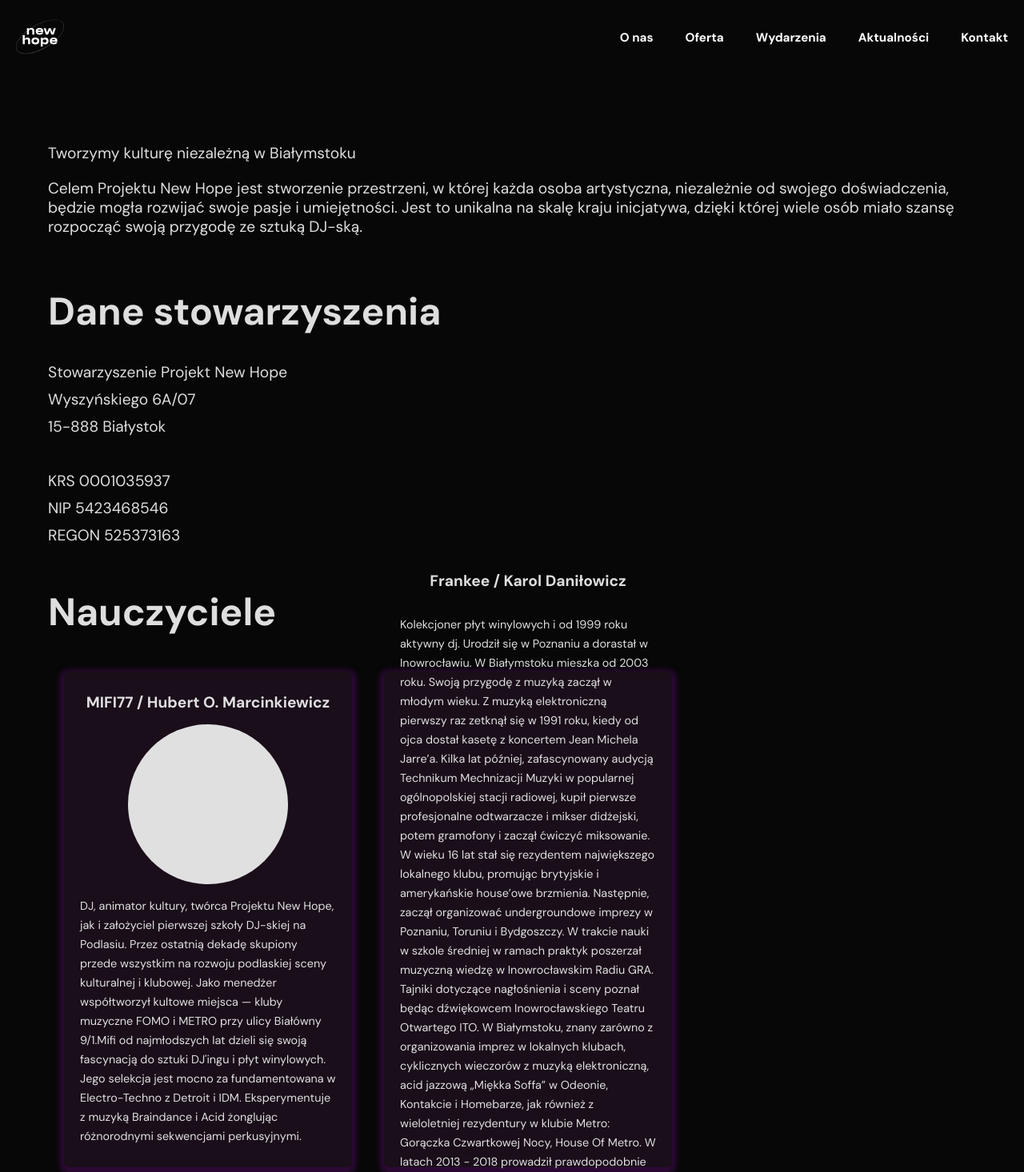
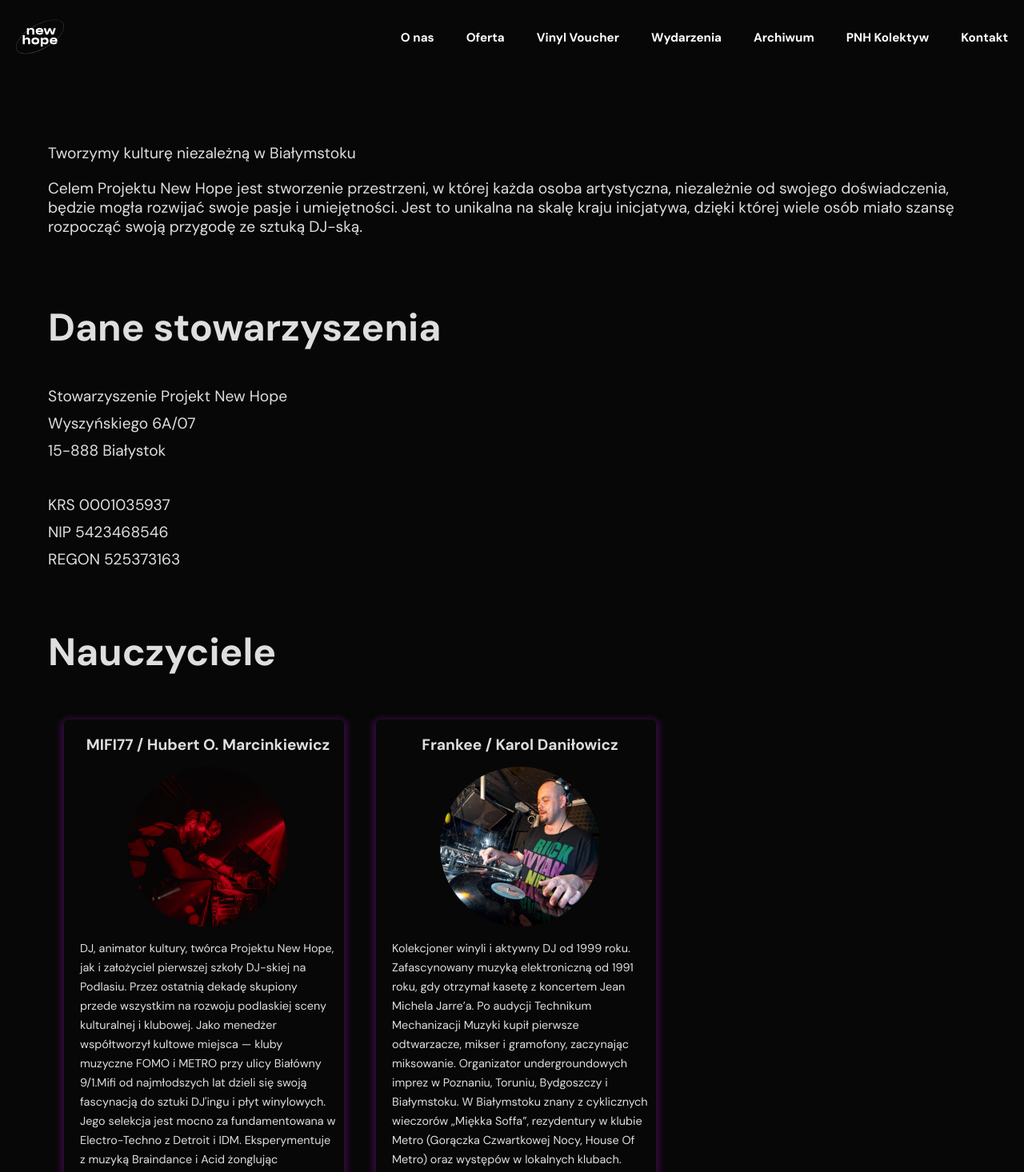
Before and after one commit to MateuszLisowski/PNH, a React (Vite) app: page /about in a window 1280 px wide. Shown: the top 1466 px of the page at 80% size. Built offline with nearby package versions, Linux system fonts and the light colour scheme.

Commit message:
update UI, cards, add fotos

```diff
--- a/src/App.tsx
+++ b/src/App.tsx
@@ -13,11 +13,14 @@ function App() {
           <Routes>
             <Route path="/" element={<Home />} />
             <Route path="/about" element={<About />} />
-            <Route path="/events" element={<p>wydarzenia</p>} />
+            <Route path="/events" element={<></>} />
             <Route path="/offer" element={<Offer />} />
-            <Route path="/rent" element={<p>Wynajem</p>} />
+            <Route path="/rent" element={<></>} />
             <Route path="/contact" element={<Contact />} />
-            <Route path="/contact/:id" element={<Contact />} />
+            <Route path="/vinyl-voucher" element={<></>} />
+            <Route path="/pnh-collective" element={<></>} />
+            <Route path="/past-events" element={<></>} />
+            <Route path="*" element={<p>NOT FOUND TODO</p>} />
           </Routes>
           <Footer />
         </Layout>
--- a/src/Navigation.module.css
+++ b/src/Navigation.module.css
@@ -13,7 +13,6 @@
   a {
     color: white;
     text-decoration: none;
-    cursor: pointer;
     padding: 20px;
     font-weight: bold;
     transition: color 0.2s ease;
--- a/src/Navigation.tsx
+++ b/src/Navigation.tsx
@@ -58,9 +58,10 @@ export const Navigation = () => {
       <div>
         <Link to="/about">O nas</Link>
         <Link to="/offer">Oferta</Link>
-        {/* <Link to="/shop">Sklep</Link> */}
+        <Link to="/vinyl-voucher">Vinyl Voucher</Link>
         <Link to="/events">Wydarzenia</Link>
-        <Link to="/news">Aktualności</Link>
+        <Link to="/past-events">Archiwum</Link>
+        <Link to="/pnh-collective">PNH Kolektyw</Link>
         <Link to="/contact">Kontakt</Link>
       </div>
     </nav>
--- a/src/Reusable.module.css
+++ b/src/Reusable.module.css
@@ -1,7 +1,7 @@
 .sectionTitle {
   font-size: 3rem;
   font-weight: bold;
-  margin: 50px 0 30px 0;
+  margin: 70px 0 40px 0;
 }
 
 .sectionText {
@@ -28,3 +28,11 @@
   flex-wrap: wrap;
   align-items: center;
 }
+
+.link {
+  color: rgb(39, 89, 163);
+
+  &:hover {
+    color: var(--color-violet);
+  }
+}
--- a/src/components/Card.module.css
+++ b/src/components/Card.module.css
@@ -1,17 +1,22 @@
 .card {
   border-radius: 6px;
-  padding: 10px 20px;
+  padding: 20px 10px 20px 20px;
   width: 320px;
   font-size: 0.9rem;
-  background-color: #190e19;
+  background-color: var(--color-dark);
   margin: 20px;
   height: 600px;
   display: flex;
   flex-direction: column;
-  justify-content: center;
+  justify-content: flex-start;
   align-items: center;
   box-shadow: 0px 3px 7px 5px rgba(64, 11, 78, 0.7);
+  transition: box-shadow 0.3s ease;
   z-index: 2;
+
+  &:hover {
+    box-shadow: 0px 6px 11px 11px rgba(64, 11, 78, 0.9);
+  }
 }
 
 .foto {
@@ -19,6 +24,7 @@
   height: 200px;
   border-radius: 50%;
   margin: 15px 0;
+  object-fit: cover;
 }
 
 .mockedFoto {
--- a/src/pages/About.tsx
+++ b/src/pages/About.tsx
@@ -4,6 +4,8 @@ import styles from "../Reusable.module.css";
 import aboutStyles from "./About.module.css";
 import { Card } from "../components/Card";
 import { useScrollToSection } from "../utils/useScrollToSection";
+import hubertFoto from "../assets/hubert.jpg";
+import frankeeFoto from "../assets/frankee.jpg";
 
 export const About = () => {
   useScrollToSection();
@@ -13,13 +15,13 @@ export const About = () => {
       nick: "MIFI77 / Hubert O. Marcinkiewicz",
       description:
         "DJ, animator kultury, twórca Projektu New Hope, jak i założyciel pierwszej szkoły DJ-skiej na Podlasiu. Przez ostatnią dekadę skupiony przede wszystkim na rozwoju podlaskiej sceny kulturalnej i klubowej. Jako menedżer współtworzył kultowe miejsca — kluby muzyczne FOMO i METRO przy ulicy Białówny 9/1.Mifi od najmłodszych lat dzieli się swoją fascynacją do sztuki DJ'ingu i płyt winylowych. Jego selekcja jest mocno za fundamentowana w Electro-Techno z Detroit i IDM. Eksperymentuje z muzyką Braindance i Acid żonglując różnorodnymi sekwencjami perkusyjnymi.",
-      foto: "",
+      foto: hubertFoto,
     },
     {
       nick: "Frankee / Karol Daniłowicz",
       description:
-        "Kolekcjoner płyt winylowych i od 1999 roku aktywny dj. Urodził się w Poznaniu a dorastał w Inowrocławiu. W Białymstoku mieszka od 2003 roku. Swoją przygodę z muzyką zaczął w młodym wieku. Z muzyką elektroniczną pierwszy raz zetknął się w 1991 roku, kiedy od ojca dostał kasetę z koncertem Jean Michela Jarre’a. Kilka lat później, zafascynowany audycją Technikum Mechnizacji Muzyki w popularnej ogólnopolskiej stacji radiowej, kupił pierwsze profesjonalne odtwarzacze i mikser didżejski, potem gramofony i zaczął ćwiczyć miksowanie. W wieku 16 lat stał się rezydentem największego lokalnego klubu, promując brytyjskie i amerykańskie house’owe brzmienia. Następnie, zaczął organizować undergroundowe imprezy w Poznaniu, Toruniu i Bydgoszczy. W trakcie nauki w szkole średniej w ramach praktyk poszerzał muzyczną wiedzę w Inowrocławskim Radiu GRA. Tajniki dotyczące nagłośnienia i sceny poznał będąc dźwiękowcem Inowrocławskiego Teatru Otwartego ITO. W Białymstoku, znany zarówno z organizowania imprez w lokalnych klubach, cyklicznych wieczorów z muzyką elektroniczną, acid jazzową „Miękka Soffa” w Odeonie, Kontakcie i Homebarze, jak również z wieloletniej rezydentury w klubie Metro: Gorączka Czwartkowej Nocy, House Of Metro. W latach  2013 - 2018 prowadził prawdopodobnie najdłuższą autorską audycję w kraju (w sumie 4h w każdy piątek) „Miękka Sofa” i „Dobry Wieczór”. Dziś nadal można go spotkać za gramofonami w Białostockich klubach jak i podczas warsztatów / kursów dj.",
-      foto: "",
+        "Kolekcjoner winyli i aktywny DJ od 1999 roku. Zafascynowany muzyką elektroniczną od 1991 roku, gdy otrzymał kasetę z koncertem Jean Michela Jarre’a. Po audycji Technikum Mechanizacji Muzyki kupił pierwsze odtwarzacze, mikser i gramofony, zaczynając miksowanie. Organizator undergroundowych imprez w Poznaniu, Toruniu, Bydgoszczy i Białymstoku. W Białymstoku znany z cyklicznych wieczorów „Miękka Soffa”, rezydentury w klubie Metro (Gorączka Czwartkowej Nocy, House Of Metro) oraz występów w lokalnych klubach. Prowadzi warsztaty DJ i nadal gra w Białostockich klubach.",
+      foto: frankeeFoto,
     },
   ];
 
@@ -53,7 +55,7 @@ export const About = () => {
         <h2 id="teachers" className={styles.sectionTitle}>
           Nauczyciele
         </h2>
-        <article className={cx([styles.sectionText, styles.rowFlex])}>
+        <section className={cx([styles.sectionText, styles.rowFlex])}>
           {teachers.map(({ description, nick, foto }) => (
             <Card
               key={nick}
@@ -62,7 +64,7 @@ export const About = () => {
               foto={foto}
             />
           ))}
-        </article>
+        </section>
         <h2 className={styles.sectionTitle}>Członkowie stowarzyszenia</h2>
         <article className={styles.sectionText}>
           <p className={styles.smallText}>Hubert O. Marcinkiewicz</p>
--- a/src/pages/Contact.tsx
+++ b/src/pages/Contact.tsx
@@ -1,11 +1,10 @@
 import { SubpageLayout } from "../components/SubpageLayout";
 import { useScrollToSection } from "../utils/useScrollToSection";
+import { cx } from "../utils/classnames";
 import styles from "../Reusable.module.css";
 
 const GoogleMap = () => {
   return (
-    <div>
-      <h2>Nasza lokalizacja</h2>
     <iframe
       src="https://www.google.com/maps/embed?pb=!1m14!1m12!1m3!1d149.6200491954938!2d23.14089115024508!3d53.12956751487228!2m3!1f0!2f0!3f0!3m2!1i1024!2i768!4f13.1!5e0!3m2!1sen!2sus!4v1734898991859!5m2!1sen!2sus"
       width="500"
@@ -13,7 +12,6 @@ const GoogleMap = () => {
       loading="lazy"
       allowFullScreen
     ></iframe>
-    </div>
   );
 };
 
@@ -27,14 +25,28 @@ export const Contact = () => {
           <h1 id="info" className={styles.sectionTitle}>
             Kontakt
           </h1>
+          <p className={styles.sectionText}>
+            Email główny - projektnewhope@gmail.com
+          </p>
+          <p className={styles.sectionText}>
+            Email Warsztaty - projektnewhope.warsztaty@gmail.com
+          </p>
+          <p className={styles.sectionText}>Telefon kontaktowy +48530546016 </p>
+          <p className={styles.sectionText}>Wyszyńskiego 6A/07</p>
+          <p className={styles.sectionText}>15-888 Białystok</p>
         </section>
         <section>
           <h2 id="localization" className={styles.sectionTitle}>
             Lokalizacja
           </h2>
-          New Hope znajduje się w Białymstoku, w dzielnicy Centrum, przy ulicy
-          Wyszyńskiego. Obok społemu kometa. Parking znajduje się za sklepem lub
-          płatny przy ulicy.
+          <p className={cx([styles.text, styles.sectionText])}>
+            New Hope znajduje się w Białymstoku, nieopodal dworca PKS, przy
+            ulicy Wyszyńskiego. Obok sklepu Kometa. Samochód mozna zaparkować na
+            bezpłatnym parkingu za sklepem lub płatnym przy ulicy głównej.
+            Wejście do lokalu znajduje się w prawej części rzemieślnika przy
+            ulicy Wyszyńskiego 6A. Nasze miejsce usytuowane jest w podziemiach
+            budynku, do którego prowadzą schody i długi korytarz.
+          </p>
         </section>
         <GoogleMap />
         <section>
--- a/src/pages/Home.module.css
+++ b/src/pages/Home.module.css
@@ -2,7 +2,7 @@
   display: flex;
   flex-direction: column;
   align-items: center;
-  margin-bottom: 180px;
+  margin-bottom: 150px;
 }
 
 .title {
--- a/src/pages/Offer.tsx
+++ b/src/pages/Offer.tsx
@@ -1,5 +1,6 @@
 import { SubpageLayout } from "../components/SubpageLayout";
 import { useScrollToSection } from "../utils/useScrollToSection";
+import { Link } from "react-router-dom";
 import styles from "../Reusable.module.css";
 
 export const Offer = () => {
@@ -8,6 +9,31 @@ export const Offer = () => {
   return (
     <main>
       <SubpageLayout>
+        <section className={styles.sectionText}>
+          <p className={styles.text}>
+            Prowadzimy kursy i warsztaty DJ-skie stacjonarnie i wyjazdowo. W
+            naszej ofercie znajdziesz między innymi warsztaty grupowe i
+            indywidualne skierowane do każdej grupy wiekowej. Oferujemy również
+            szereg usług (
+            {
+              <Link to="./#services" className={styles.link}>
+                cennik
+              </Link>
+            }
+            ).
+          </p>
+          <p className={styles.text}>
+            W razie pytań, spersonalizowanych usług niewymienionych w cenniku
+            lub chęci zapisania się na zajęcia prosimy o kontakt telefoniczny
+            lub mailowy -{" "}
+            {
+              <Link to="../contact#info" className={styles.link}>
+                kontakt
+              </Link>
+            }
+            . Postaramy się spełnić Twoje oczekiwania.
+          </p>
+        </section>
         <h2 id="workshops" className={styles.sectionTitle}>
           Warsztaty DJ-skie
         </h2>
@@ -23,78 +49,4 @@ export const Offer = () => {
       </SubpageLayout>
     </main>
   );
-  //   Cennik i usługi:
-  // Naprawa i Konserwacja Sprzętu:
-  // __ zapytania od ludzi co potrzebują naprawić
-  // Czyszczenie i konserwacja gramofonów, kontrolerów, mikserów – 30-50 zł/szt.
-  // Naprawa kabli (lutowanie, wymiana wtyczek) – 20 zł/kabel.
-  // Naprawa sprzętu DJ – do ustalenia indywidualnie.
-  // Naprawa MacBooków – do ustalenia indywidualnie.
-  // Kalibracja i ustawienie pitch control w gramofonach – 30 zł/gramofon.
-  // Przestrajanie i kalibracja gramofonów – 50 zł/gramofon.
-  // Czyszczenie i konserwacja winyli – 10 PLN za płytę.
-  // Inne problemy techniczne, konsultacja - do ustalenia indywidualnie / 100zł / h
-  // Konfiguracja i Rozwiązywanie Problemów:
-  // Konfiguracja oprogramowania DJ-skiego (Serato, Rekordbox, Traktor):
-  // Podstawowa – 40 zł.
-  // Zaawansowana – 70 zł.
-  // Konfiguracja setupu DJ – 40-70 zł.
-  // Mapping (np. Serato na Traktor) – do ustalenia indywidualnie.
-  // Rozwiązywanie problemów indywidualnych – do ustalenia indywidualnie.
-  // Wynajem i Sprzedaż Sprzętu:
-  // Wynajem akcesoriów/sprzętu/kabli/gramofonów/kontrolerów/mikserów/czegokolwiek co mamy (np. slipmat, igły) – 5% wartości sprzętu za dzień
-  //  Hubert O. Marcinkiewicz lista i ceny
-  // Sprzedaż sprzętu poprzez szkołę (prowizja 5%, uczniowie za darmo) + wysyłka, usługa jest dobra bo korzysta z renomy zaufanej szkoły DJ a nie ktoś losowy z Internetu i gwarancja jakości lub ewentualna naprawa
-  // Szkolenia i Konsultacje:
-  // Szkolenie z miksowania (Ableton/Traktor/Serato) – 50 zł/30 minut.
-  // „Muzyczne konsultacje” – 20 zł/15 minut.
-  // Zajęcia indywidualne Djskie ukierunkowane wg zapotrzebowania klienta
-  // Konsultacje techniczne / sprzętowe - do ustalenia
-  // Krótki kurs obsługi oprogramowania DJ-skiego: 30 PLN za sesję
-  // Audyt social media – do ustalenia indywidualnie.
-  // Porady dotyczące zakupu sprzętu (np. wybór słuchawek lub gramofonów) – 30 zł/sesja.
-  // Sprawdzenie sprzętu po zakupie i ewentualne drobne naprawy / customizacja
-  // Pomoc w wyborze oraz zakupie sprzętu używanego + negocjacje + ocena sprzętu po zakupie (5% ceny)
-  // Sesje konsultacyjne z ustawiania sprzętu audio (np. mikrofonów, wzmacniaczy), porady dotyczące ustawień sprzętu audio, optymalizacji dźwięku w różnych warunkach - 30-50 zł za sesję
-  // Usługi Kreatywne:
-  // Produkcja małych utworów/jingli (Ableton/Maschine) – 100-200 zł/utwór (do 1 minuty). - PRZYSZŁOŚĆ
-  // Szybkie nagranie demo DJ-a – 50-100 zł/sesja (1-2 godz.). - Udostepnienie setupu na nagrywkę setu, np sesja min. 1.5h
-  // Usługi Graficzne - PRZYSZŁOŚĆ
-  // Projektowanie prostych grafik na plakaty/wydarzenia – 50-100 zł/projekt.
-  // Drukowanie małych naklejek z logo lub grafiką muzyczną – 10 zł/szt.
-  // Personalizacja slipmat – 30 zł/slipmat.
-  // Tworzenie winylowych ozdób (np. zegary, stojaki) – od 40 zł.
-  // Zaprojektowanie logo dla początkujących DJ-ów - do ustalenia
-  // Tworzenie prostych personalizowanych grafik na sprzęt (naklejki, osłony na miksery, slipmaty)
-  // Personalizacja materiałów promocyjnych (plakaty, ulotki): 40 PLN za projekt.
-  // Wynajem Przestrzeni i Testy:
-  // Wstęp do sali na 30 minut testów sprzętu – 15 zł.
-  // Występ próbny DJ + konsulacja + feedback - 150 zł
-  // 1 pomieszczenie: 300 zł za 3 godziny.
-  // 2 pomieszczenie: 300 zł za 3 godziny.
-  //  Nagrania live-setów
-  // Opis: Profesjonalne nagranie DJ-skich setów w dobrze wyposażonym studiu.
-  // Cena: 300 PLN/2 godziny.
-  // Dodatek: Postprodukcja dźwięku.
-  // Personalizowane Playlisty i Eventy:
-  // Tworzenie personalizowanych playlist – 50-100 zł/playlistę.
-  // Kompletowanie playlist na potrzeby imprez i występów DJ-skich (z propozycjami utworów dostosowanych do klimatu), Cena: 30 PLN/playlistę (do 20 utworów).
-  // Konfiguracja systemów audio dla małych eventów: 50 PLN za konfigurację.
-  // . Mikro-warsztaty „Od podstaw” / wyjazdowe w różnych miejscach
-  // Opis: Jednogodzinne sesje wprowadzające w DJ-ing, produkcję muzyki lub miksowanie.
-  // Cena: 50 PLN/osoba.
-  // Dodatek: Uczestnicy otrzymują voucher na kolejne warsztaty.
-  // Personalizowane szkolenia i szkolenia dla firm -
-  // Opis: Indywidualne lekcje, dostosowane do potrzeb uczestnika – od zaawansowanego miksowania po branding artysty.
-  // Cena: 150 PLN/godzinę.
-  // Inne:
-  // Skontaktuj się i powiedz jakie masz potrzeby i wycenimy
-  // Znizki dla uczniow / czlonkow / regularnych najemcow na uslugi, docenienie klientów
-
-  // DJ masterclass:
-
-  // Oferta premium dla najbardziej wymagających i najbardziej zamożnych i ambitnych, lekcje w których oprocz zajęć są prywatne konsultacje i jakieś zaawansowane rzeczy (do ustalenia jakby taka oferta wyglądało, masterclassy często są w różnych branżach jako oferta premium i warto to wprowadzić), masterclass obejmowałby również wiedze z produkcji, wsparcie w marketingu jako DJ, budowa kariery, bookingi itd czyli cała Twoja wiedza, można dodać jakąś gwarancje ale też i dużą cene typu 5000zł
-
-  // Indywidualne lekcje DJ-ingu: Cena: 100 zł za godzinę.
-  return <></>;
 };
```
Also changed, not shown: src/assets/frankee.jpg (added), src/assets/hubert.jpg (added). Lines whose indentation alone changed are shown as unchanged.
